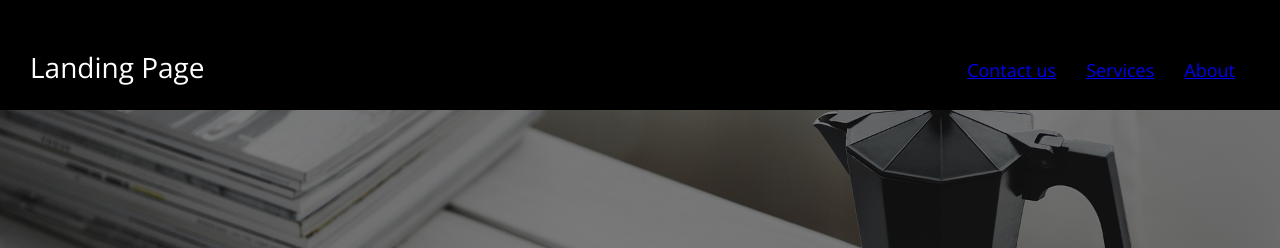
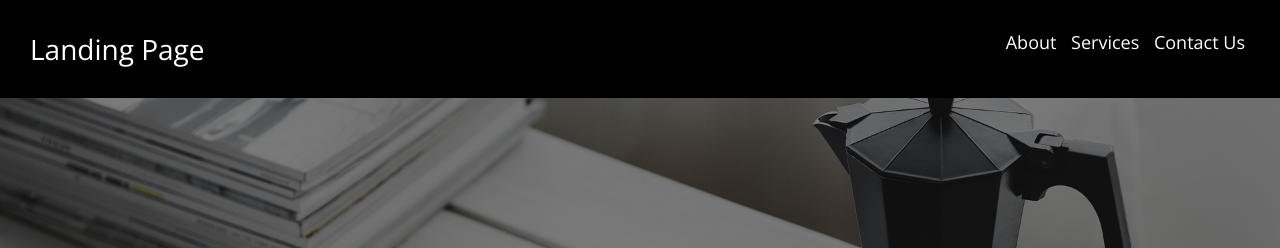
Before and after one commit to SimonaToader/Landing-Page, a plain HTML site: page index.html in a window 1280 px wide. Shown: the top 248 px of the page. Drawn offline with nearby package versions, Linux system fonts and the light colour scheme.

Commit message:
Finished Landing Page

```diff
--- a/index.css
+++ b/index.css
@@ -1,8 +1,9 @@
 /*Ai grija la best-practiceuri: folosim clase, cautam pe google, nu copiem fara sa intelegem, avem grija la specificitate*/
 
-html, body {
+html,
+body {
 
-    background-color:black;
+    background-color: black;
     font-family: 'Open Sans', sans-serif;
     height: 100%;
     margin: 0;
@@ -10,73 +11,11 @@ html, body {
     width: 100%;
 }
 
-.header .container {
-
-    align-content: space-between;
-    display: flex;
-    width: 100%;
-}
-
-.header {
-
-    background-color: black;
-    display: flex;
-    height: 110px;
-    position: fixed;
-    width: 100%;
-    z-index: 5;
-}
-
-nav {
-    color: white;
-    font-family: 'Open Sans', sans-serif;
-    font-size: 18px;
-    padding: 30px;
-    width: 100%;
-
-}
-
-.title{
-    font-size: 28px;
-}
-
-.background-image {
-
-    background: url('images/background-picture.jpg') no-repeat center center fixed;
-    background-size: cover;
-    filter: alpha(opacity=50);
-    height: 100%;
-    opacity: 0.5;
-
-}
-
-li{
-    color: white;
-    display: flex;
-    float:right;
-    height: 90px;
-    margin:15px;
-    margin-top:10px;
-    text-decoration: none;
-}
-
-.bar-titles {
-    color: white;
-    display: flex;
-    float:right;
-    height: 90px;
-    margin:15px;
-    margin-top:10px;
-    text-decoration: none;
-
-}
-
-.text-father {
-    left: 50%;
-    position: absolute;
-    top: 50%;
-    text-align: center;
-    transform: translate(-50%, -50%);
+input,
+select,
+textarea,
+button {
+    font-family: inherit;
 
 }
 
@@ -84,7 +23,6 @@ h1 {
     color:white;
     font-size: 60px;
     text-transform: uppercase;
-    font-family: 'Open Sans', sans-serif;
     margin-bottom: 0px;
 }
 
@@ -98,6 +36,59 @@ h3 {
 
 }
 
+nav {
+    background-color: black;
+    box-sizing: border-box;
+    color: white;
+    display: flex;
+    font-family: 'Open Sans', sans-serif;
+    font-size: 18px;
+    justify-content: space-between;
+    padding: 30px;
+    position:fixed;
+    width: 100%;
+    z-index: 1;
+
+
+}
+
+.background-image {
+
+    background: url('images/background-picture.jpg') no-repeat center center fixed;
+    background-color: black;
+    background-size: cover;
+    filter: alpha(opacity=50);
+    height: 100%;
+    opacity: 0.5;
+
+}
+
+.bar-titles {
+
+    margin:5px;
+    color:white;
+    text-decoration: none;
+
+
+}
+
+.container{
+    align-items:center;
+}
+.text-father {
+    left: 50%;
+    position: absolute;
+    top: 50%;
+    text-align: center;
+    transform: translate(-50%, -50%);
+
+}
+
+.title{
+    font-size: 28px;
+}
+
+
 .button {
 
     background-color: #4CAF50;
@@ -106,7 +97,7 @@ h3 {
     color: white;
     cursor: pointer;
     font-size: 16px;
-    font-family: 'Open Sans', sans-serif;
     margin-top: 20px;
     padding: 15px 32px;
     text-align: center;
+}
--- a/index.html
+++ b/index.html
@@ -8,20 +8,17 @@
 </head>
 
 <body>
-    <div class="header">
+    <nav>
+        <label class="title"> Landing Page </label>
         <div class="container">
-            <nav>
-                <ul>
-                    <li><a href="#">About</a></li>
-                    <li><a href="#">Services</a></li>
-                    <li><a href="#">Contact us</a></li>
+            <a class="bar-titles" href="#"> About </a>
+            <a class="bar-titles" href="#"> Services </a>
+            <a class="bar-titles" href="#"> Contact Us </a>
 
-                </ul>
+            </div>
 
-                <label class="title"> Landing Page </label>
-            </nav>
-        </div>
-    </div>
+
+    </nav>
 
     <div class="background-image">
     </div>
```
